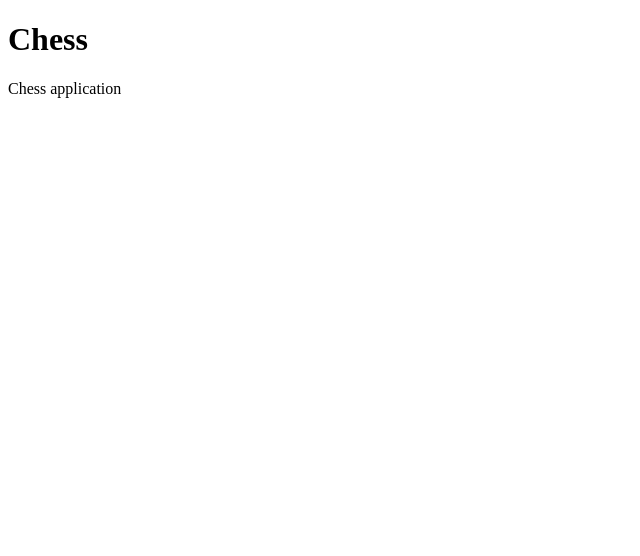
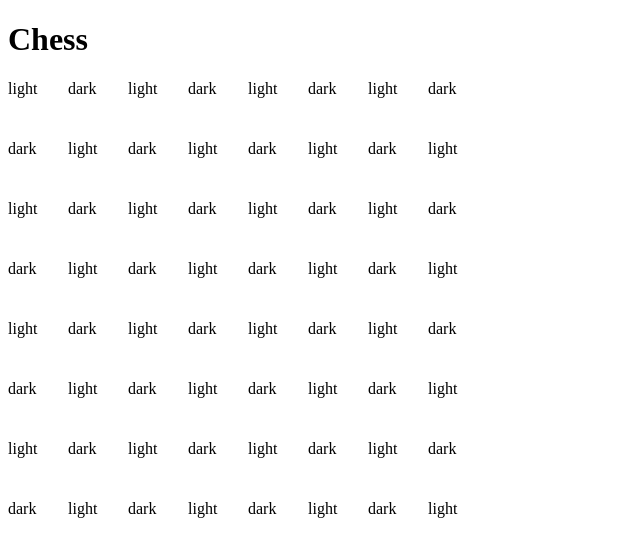
Before and after one commit to Vladimir-Stoikov/chess-app, a React (Vite) app: page / in a window 1280 px wide. Shown: the top 556 px of the page, without its empty margins (0-640 px from the left). Built offline with nearby package versions, Linux system fonts and the light colour scheme.

Commit message:
feat: add chess board layout

```diff
--- a/package.json
+++ b/package.json
@@ -12,7 +12,8 @@
   "dependencies": {
     "react": "^19.2.8",
     "react-dom": "^19.2.8",
-    "react-router-dom": "^7.18.3"
+    "react-router-dom": "^7.18.3",
+    "styled-components": "^6.5.3"
   },
   "devDependencies": {
     "@eslint/js": "^10.0.1",
--- /dev/null
+++ b/src/features/chess/components/ChessBoard.tsx
@@ -0,0 +1,27 @@
+import styled from 'styled-components';
+import ChessSquare from './ChessSquare';
+
+const Board = styled.div`
+  display: grid;
+  grid-template-columns: repeat(8, 1fr);
+  width: 480px;
+  aspect-ratio: 1;
+`;
+
+const ChessBoard = () => {
+  const squares = Array.from({ length: 64 });
+
+  return (
+    <Board>
+      {squares.map((_, index) => {
+        const row = Math.floor(index / 8);
+        const column = index % 8;
+        const isLight = (row + column) % 2 === 0;
+
+        return <ChessSquare key={index} isLight={isLight} />;
+      })}
+    </Board>
+  );
+};
+
+export default ChessBoard;
--- /dev/null
+++ b/src/features/chess/components/ChessSquare.tsx
@@ -0,0 +1,9 @@
+interface ChessSquareProps {
+  isLight: boolean;
+}
+
+const ChessSquare = ({ isLight }: ChessSquareProps) => {
+  return <div>{isLight ? 'light' : 'dark'}</div>;
+};
+
+export default ChessSquare;
--- a/src/pages/ChessPage.tsx
+++ b/src/pages/ChessPage.tsx
@@ -1,8 +1,10 @@
+import ChessBoard from '../features/chess/components/ChessBoard';
+
 const ChessPage = () => {
   return (
     <main>
       <h1>Chess</h1>
-      <p>Chess application</p>
+      <ChessBoard />
     </main>
   );
 };
```
Also changed, not shown: 1 other file (tests, documents, lock files or other folders).
